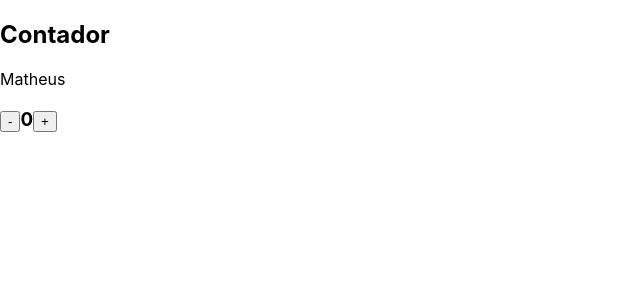
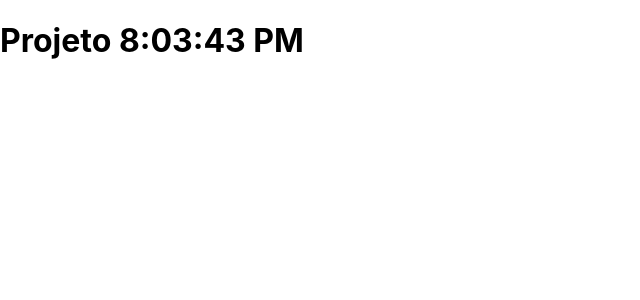
Before and after one commit to DFMaia/primeiro-projeto-react, a React (Create React App) app: page / in a window 1280 px wide. Shown: the top 300 px of the page, without its empty margins (0-640 px from the left). Built offline with nearby package versions, Linux system fonts and the light colour scheme.

Commit message:
Commit 9: Cicli de vida eocmponentDidMount() para renderizar outros componentes.

```diff
--- a/src/App.js
+++ b/src/App.js
@@ -1,43 +1,24 @@
-import React, { Component } from 'react';
+import React, {Component} from 'react';
 
-class App extends Component{
+class App extends Component {
 
     constructor(props){
         super(props);
         this.state = {
-            nome: 'Matheus',
-            contador: 0
-        }
-
-        this.aumentar = this.aumentar.bind(this);
-        this.diminuir = this.diminuir.bind(this);
+            hora: '00:00:00'
+        };
     }
 
-    aumentar(){
-        let state = this.state;
-        state.contador += 1;
-        state.nome = 'José';
-        this.setState(state);
-    }
-
-    diminuir(){
-        let state = this.state;
-        state.contador -= 1;
-        this.setState(state);
-
-
+    componentDidMount(){
+        setInterval(() => {
+            this.setState({hora: new Date().toLocaleTimeString()})
+        }, 1000);
     }
 
     render(){
         return(
             <div>
-                <h2>Contador</h2>
-                {this.state.nome}
-                <h3>
-                    <button onClick={this.diminuir}>-</button>
-                        {this.state.contador}
-                    <button onClick={this.aumentar}>+</button>
-                </h3>
+                <h1>Projeto {this.state.hora}</h1>
             </div>
         );
     }
```
Also changed, not shown: src/README.md.
